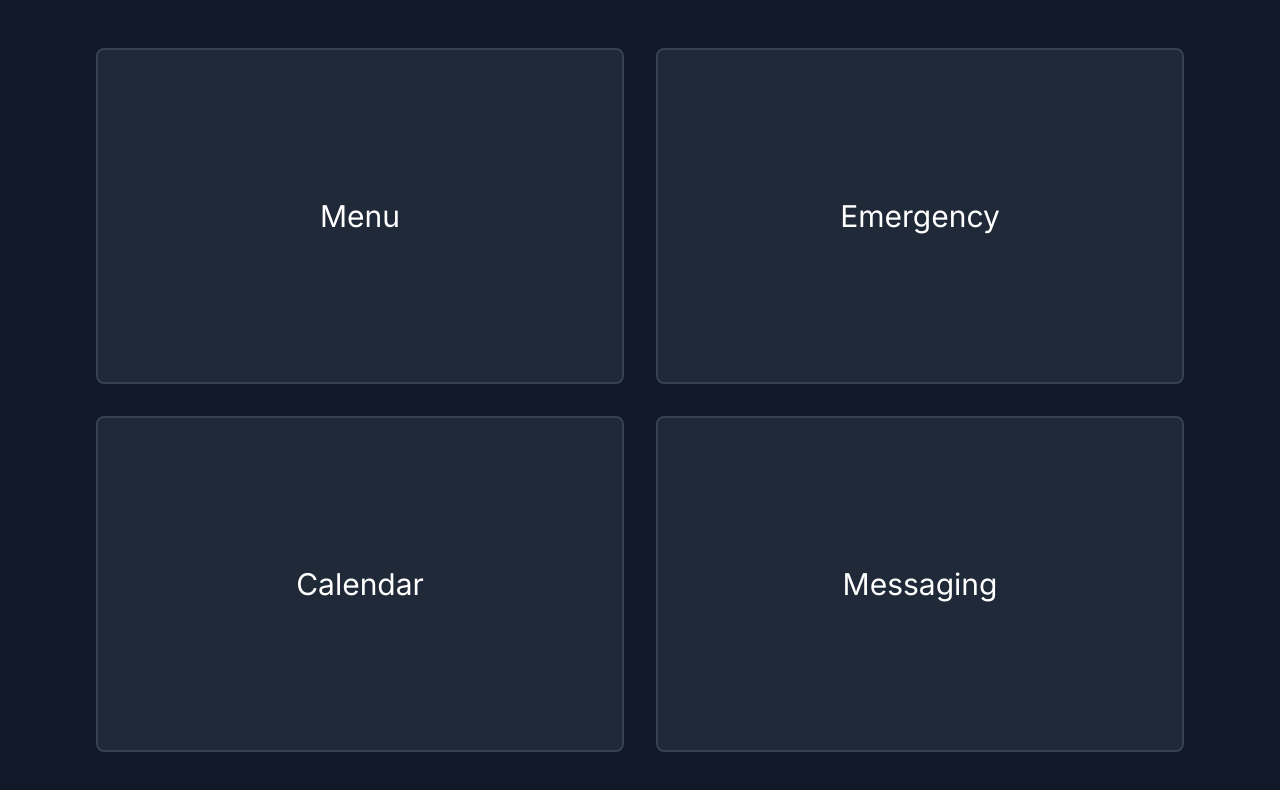
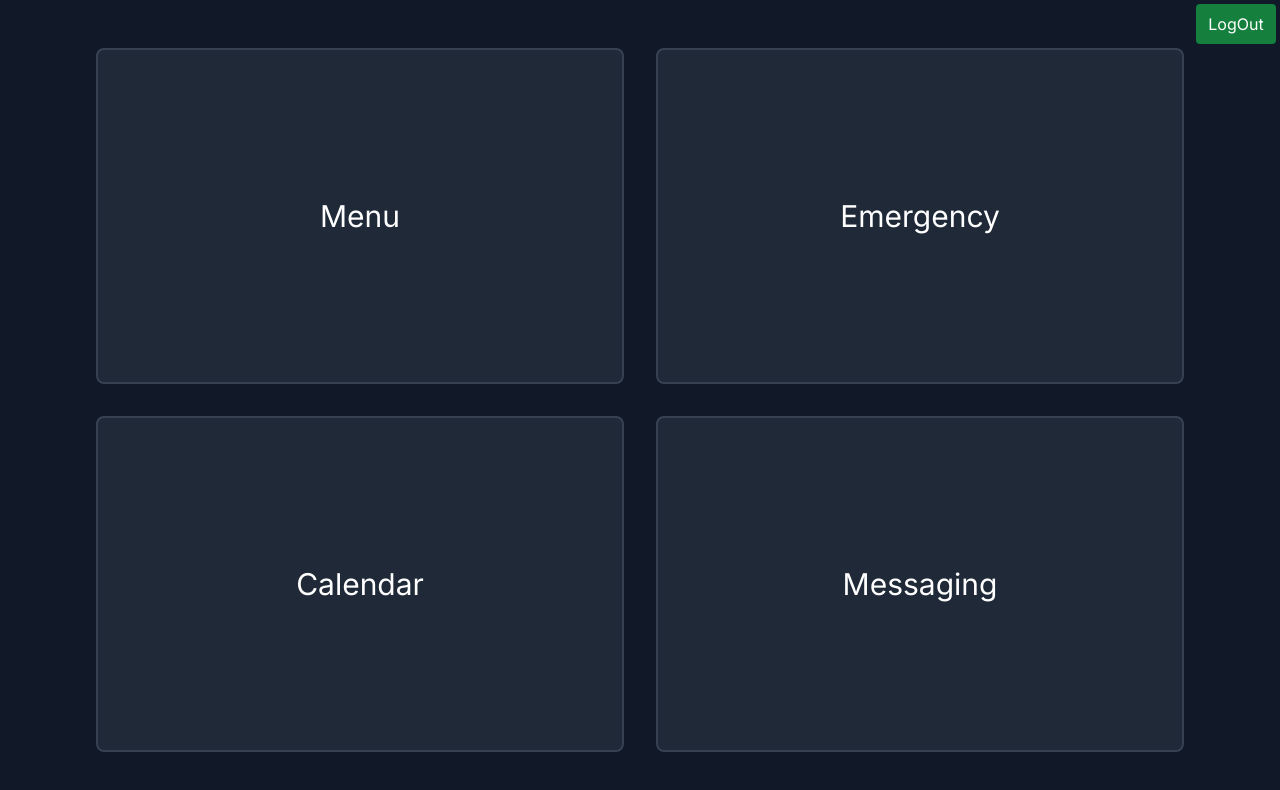
Before and after one commit to uvic-teach/project-m1-team12, a Next.js app in the folder apps/website/: page / in a window 1280 px wide. Shown: the top 790 px of the page. Built offline with nearby package versions, Linux system fonts and the light colour scheme; sample sign-in values are in the browser's storage.

Commit message:
adding logout button

```diff
--- a/apps/website/src/app/page.tsx
+++ b/apps/website/src/app/page.tsx
@@ -25,6 +25,9 @@ export default function Home() {
 
   return (
     <main className="w-screen h-screen p-8 md:px-24 md:py-12 bg-gray-900 text-white">
+      <button className='absolute top-1 right-1 h-10 w-20 rounded p-2 bg-green-700 border-green-900 hover:scale-[102%] hover:bg-green-600/90'  onClick={removeToken}>
+        LogOut
+      </button>
       <div className="grid md:grid-cols-2 gap-4 md:gap-8 h-full w-full">
         <HomeButton to='/menu' title='Menu' />
         <HomeButton to='/emergency' title='Emergency' />
@@ -34,6 +37,11 @@ export default function Home() {
     </main>
   )
 }
+
+const removeToken = () => {
+  localStorage.clear();
+  window.location.reload();
+};
 
 const HomeButton = ({to, title}: HomeButtonProps) => {
   // I removed the material UI components because it was slowing the load time to > 800ms
```
